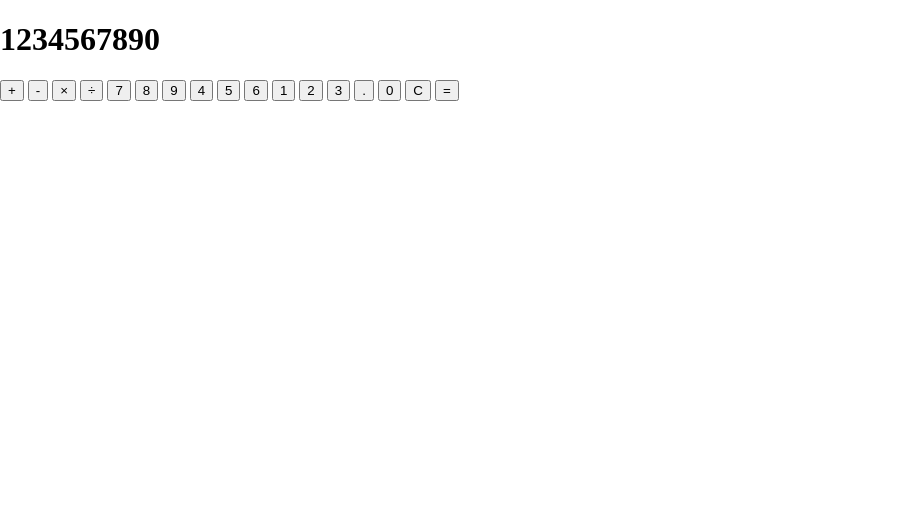
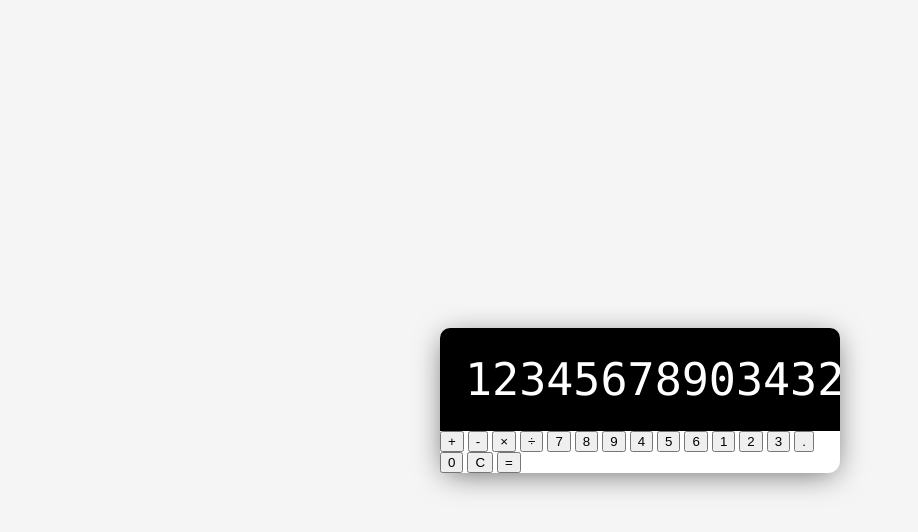
Before and after one commit to erzanthedev/calculator, a plain HTML site: page index.html in a window 1280 px wide. Shown: the whole page, without its empty margins (0-918 px from the left). Drawn offline with Linux system fonts and the light colour scheme.

Commit message:
feat: added display styling

```diff
--- a/index.html
+++ b/index.html
@@ -16,7 +16,7 @@
     <div class="calculator">
       <!-- Display -->
       <div class="calculator-display">
-        <h1>1234567890</h1>
+        <h1>1234567890343222222222222222242444444444444444444</h1>
       </div>
       <!-- Buttons -->
       <div class="calculator-buttons">
--- a/style.css
+++ b/style.css
@@ -1,4 +1,3 @@
-
 html {
   box-sizing: border-box;
 }
@@ -6,4 +5,53 @@ html {
 body {
   margin: 0;
   min-height: 100vh;
+  display: flex;
+  justify-content: center;
+  align-items: center;
+  background: whitesmoke;
+  /* background: linear-gradient(to right, #0f2027, #203a43, #2c5364); */
 }
+
+.calculator {
+  background: white;
+  width: 400px;
+  border-radius: 12px;
+  box-shadow: 0 5px 30px -5px rgb(0 0 0 / 0.6);
+}
+
+/* Display */
+.calculator-display {
+  background: black;
+  color: white;
+  margin: 0;
+  display: flex;
+  align-items: center;
+  justify-content: flex-end;
+  border-radius: 10px 10px 0 0;
+}
+
+.calculator h1 {
+  margin: 0;
+  padding: 25px;
+  font-size: 45px;
+  font-family: "Lucida Console", sans-serif;
+  font-weight: 100;
+  overflow-x: auto;
+}
+
+/* Custom Scroll Bar */
+::-webkit-scrollbar {
+  width: 10px;
+}
+
+::-webkit-scrollbar-track {
+  background: #f1f1f1;
+}
+
+::-webkit-scrollbar-thumb {
+  background: #888;
+}
+
+::-webkit-scrollbar-thumb:hover {
+  background: #555;
+}
```
